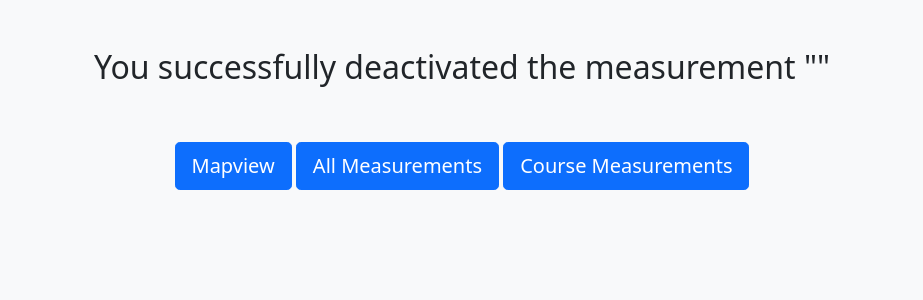
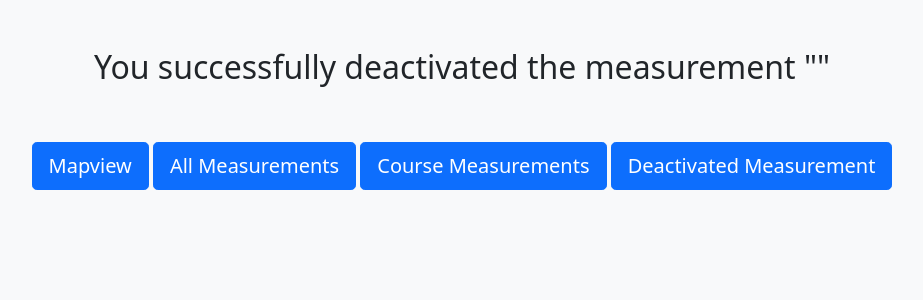
Before and after one commit to desklab/gcampus, a Django app: template gcampus/core/templates/gcampuscore/sites/detail/deactivate_success.html in a window 1280 px wide. Shown: the part 128-428 px from the top of the page, without its empty margins (178-1101 px from the left). Run offline with Django 3.2, Linux system fonts and the light colour scheme; the template is opened without the code that fills it: most values are stand-ins (such as "Sample title", 1, 10 or a date in 2020); style sheets or scripts are compiled from the project's sources; parts of the project's set-up code (start-up, migrations or seed data) failed here and were passed over.

Commit message:
add button leading to deactivated measurement

```diff
--- a/gcampus/core/templates/gcampuscore/sites/detail/deactivate_success.html
+++ b/gcampus/core/templates/gcampuscore/sites/detail/deactivate_success.html
@@ -19,6 +19,8 @@
                    role="button">{% translate "All Measurements" %}</a>
                 <a href="/course/measurements" class="btn btn-lg btn-primary"
                    role="button">{% translate "Course Measurements" %}</a>
+                <a href="/measurement/{{ measurement.pk }}/detail" class="btn btn-lg btn-primary"
+                   role="button">{% translate "Deactivated Measurement" %}</a>
             </div>
         </div>
     </div>
```
